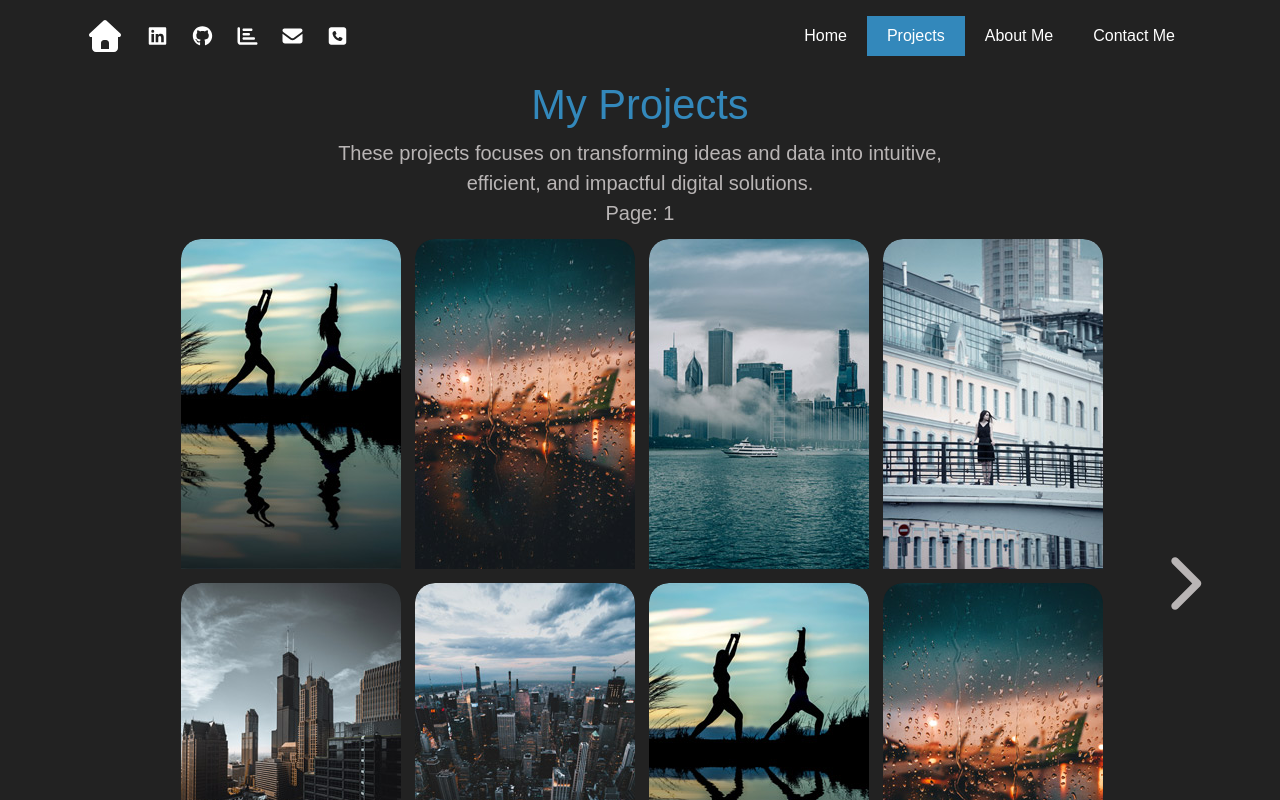
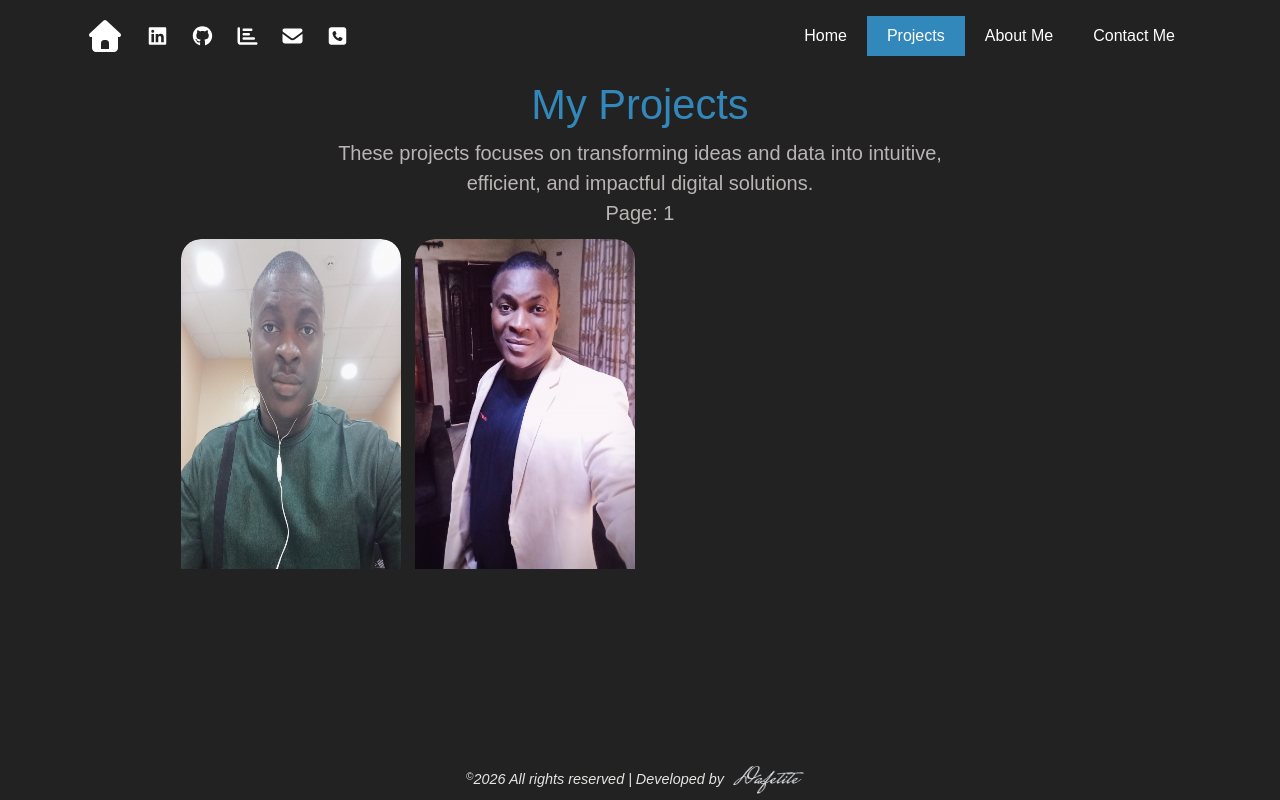
Before and after one commit to DafetiteOgaga/mayowa_adeniyi, a React (Create React App) app in the folder adeniyimayowa/: page /projects in a window 1280 px wide. Shown: the top 800 px of the page. Built offline with nearby package versions, Linux system fonts and the light colour scheme; a web font is replaced by a local one.

Commit message:
entry.js: reduced dummy projects to 2

```diff
--- a/adeniyimayowa/src/entry/entry.js
+++ b/adeniyimayowa/src/entry/entry.js
@@ -21,17 +21,14 @@ const experiences = [
     {
         title: "Senior Business Intelligence Analyst",
         company: "Federated Co-operatives Limited - Regina, SK ",
-        // duties: "Praesent sed pharetra lorem, blandit convallis mi. Aenean ornare elit ac metus lacinia, sed iaculis nibh semper. Pellentesque est urna."
     },
     {
         title: "Product Data Analyst",
         company: "Maven Analytics - Florida, U.S.A",
-        // duties: "Praesent sed pharetra lorem, blandit convallis mi. Aenean ornare elit ac metus lacinia, sed iaculis nibh semper. Pellentesque est urna."
     },
 	{
         title: "Data Analyst",
         company: "Lagos State Data community",
-        // duties: "Praesent sed pharetra lorem, blandit convallis mi. Aenean ornare elit ac metus lacinia, sed iaculis nibh semper. Pellentesque est urna."
     },
 ]
 
@@ -88,6 +85,7 @@ const certifications = [
     },
 ]
 
+// stack
 const stack = [
 	"SQL", "Tableau", "Python", "R", "Power BI", "Excel",
 ]
@@ -114,9 +112,10 @@ const professionalSummary = `
 
 
 //  projects
+// note that the link for each must be to the spcific project (on tableau or anywhere it is hosted) referenced
 const projects = [
 	{
-		image: getImage("gallery-tn-01.jpg"),
+		image: getImage("mayor.jpg"),
 		title: "Exercise!",
 		body: `Proin enim orci, tincidunt quis suscipit in, placerat nec est.
 				Vestibulum posuere faucibus posuere. Quisque aliquam velit eget
@@ -125,160 +124,8 @@ const projects = [
 		link: "https://public.tableau.com/app/profile/adeniyi.emmanuel7932/vizzes"
 	},
 	{
-		image: getImage("gallery-tn-02.jpg"),
+		image: getImage("mayor2.jpg"),
 		title: "Second Image",
-		body: `Proin enim orci, tincidunt quis suscipit in, placerat nec est.
-				Vestibulum posuere faucibus posuere. Quisque aliquam velit eget
-				leo blandit egestas. Nulla id posuere felis, quis tristique nulla.`,
-		link: "https://public.tableau.com/app/profile/adeniyi.emmanuel7932/vizzes"
-	},
-	{
-		image: getImage("gallery-tn-03.jpg"),
-		title: "Sea View",
-		body: `Proin enim orci, tincidunt quis suscipit in, placerat nec est.
-				Vestibulum posuere faucibus posuere. Quisque aliquam velit eget
-				leo blandit egestas. Nulla id posuere felis, quis tristique nulla.`,
-		link: "https://public.tableau.com/app/profile/adeniyi.emmanuel7932/vizzes"
-	},
-	{
-		image: getImage("gallery-tn-04.jpg"),
-		title: "Thoughts",
-		body: `Proin enim orci, tincidunt quis suscipit in, placerat nec est.
-				Vestibulum posuere faucibus posuere. Quisque aliquam velit eget
-				leo blandit egestas. Nulla id posuere felis, quis tristique nulla.`,
-		link: "https://public.tableau.com/app/profile/adeniyi.emmanuel7932/vizzes"
-	},
-	{
-		image: getImage("gallery-tn-05.jpg"),
-		title: "Workstation",
-		body: `Proin enim orci, tincidunt quis suscipit in, placerat nec est.
-				Vestibulum posuere faucibus posuere. Quisque aliquam velit eget
-				leo blandit egestas. Nulla id posuere felis, quis tristique nulla.`,
-		link: "https://public.tableau.com/app/profile/adeniyi.emmanuel7932/vizzes"
-	},
-	{
-		image: getImage("gallery-tn-06.jpg"),
-		title: "The City",
-		body: `Proin enim orci, tincidunt quis suscipit in, placerat nec est.
-				Vestibulum posuere faucibus posuere. Quisque aliquam velit eget
-				leo blandit egestas. Nulla id posuere felis, quis tristique nulla.`,
-		link: "https://public.tableau.com/app/profile/adeniyi.emmanuel7932/vizzes"
-	},
-	{
-		image: getImage("gallery-tn-01.jpg"),
-		title: "Exercise Time",
-		body: `Proin enim orci, tincidunt quis suscipit in, placerat nec est.
-				Vestibulum posuere faucibus posuere. Quisque aliquam velit eget
-				leo blandit egestas. Nulla id posuere felis, quis tristique nulla.`,
-		link: "https://public.tableau.com/app/profile/adeniyi.emmanuel7932/vizzes"
-	},
-	{
-		image: getImage("gallery-tn-02.jpg"),
-		title: "Image Spot",
-		body: `Proin enim orci, tincidunt quis suscipit in, placerat nec est.
-				Vestibulum posuere faucibus posuere. Quisque aliquam velit eget
-				leo blandit egestas. Nulla id posuere felis, quis tristique nulla.`,
-		link: "https://public.tableau.com/app/profile/adeniyi.emmanuel7932/vizzes"
-	},
-	{
-		image: getImage("gallery-tn-03.jpg"),
-		title: "Exercise Time",
-		body: `Proin enim orci, tincidunt quis suscipit in, placerat nec est.
-				Vestibulum posuere faucibus posuere. Quisque aliquam velit eget
-				leo blandit egestas. Nulla id posuere felis, quis tristique nulla.`,
-		link: "https://public.tableau.com/app/profile/adeniyi.emmanuel7932/vizzes"
-	},
-	{
-		image: getImage("gallery-tn-04.jpg"),
-		title: "Image Spot",
-		body: `Proin enim orci, tincidunt quis suscipit in, placerat nec est.
-				Vestibulum posuere faucibus posuere. Quisque aliquam velit eget
-				leo blandit egestas. Nulla id posuere felis, quis tristique nulla.`,
-		link: "https://public.tableau.com/app/profile/adeniyi.emmanuel7932/vizzes"
-	},
-	{
-		image: getImage("gallery-tn-05.jpg"),
-		title: "Workstation",
-		body: `Proin enim orci, tincidunt quis suscipit in, placerat nec est.
-				Vestibulum posuere faucibus posuere. Quisque aliquam velit eget
-				leo blandit egestas. Nulla id posuere felis, quis tristique nulla.`,
-		link: "https://public.tableau.com/app/profile/adeniyi.emmanuel7932/vizzes"
-	},
-	{
-		image: getImage("gallery-tn-06.jpg"),
-		title: "The City",
-		body: `Proin enim orci, tincidunt quis suscipit in, placerat nec est.
-				Vestibulum posuere faucibus posuere. Quisque aliquam velit eget
-				leo blandit egestas. Nulla id posuere felis, quis tristique nulla.`,
-		link: "https://public.tableau.com/app/profile/adeniyi.emmanuel7932/vizzes"
-	},
-	{
-		image: getImage("gallery-tn-01.jpg"),
-		title: "Exercise Time",
-		body: `Proin enim orci, tincidunt quis suscipit in, placerat nec est.
-				Vestibulum posuere faucibus posuere. Quisque aliquam velit eget
-				leo blandit egestas. Nulla id posuere felis, quis tristique nulla.`,
-		link: "https://public.tableau.com/app/profile/adeniyi.emmanuel7932/vizzes"
-	},
-	{
-		image: getImage("gallery-tn-02.jpg"),
-		title: "Image Spot",
-		body: `Proin enim orci, tincidunt quis suscipit in, placerat nec est.
-				Vestibulum posuere faucibus posuere. Quisque aliquam velit eget
-				leo blandit egestas. Nulla id posuere felis, quis tristique nulla.`,
-		link: "https://public.tableau.com/app/profile/adeniyi.emmanuel7932/vizzes"
-	},
-	{
-		image: getImage("gallery-tn-03.jpg"),
-		title: "Exercise Time",
-		body: `Proin enim orci, tincidunt quis suscipit in, placerat nec est.
-				Vestibulum posuere faucibus posuere. Quisque aliquam velit eget
-				leo blandit egestas. Nulla id posuere felis, quis tristique nulla.`,
-		link: "https://public.tableau.com/app/profile/adeniyi.emmanuel7932/vizzes"
-	},
-	{
-		image: getImage("gallery-tn-04.jpg"),
-		title: "Image Spot",
-		body: `Proin enim orci, tincidunt quis suscipit in, placerat nec est.
-				Vestibulum posuere faucibus posuere. Quisque aliquam velit eget
-				leo blandit egestas. Nulla id posuere felis, quis tristique nulla.`,
-		link: "https://public.tableau.com/app/profile/adeniyi.emmanuel7932/vizzes"
-	},
-	{
-		image: getImage("gallery-tn-05.jpg"),
-		title: "Workstation",
-		body: `Proin enim orci, tincidunt quis suscipit in, placerat nec est.
-				Vestibulum posuere faucibus posuere. Quisque aliquam velit eget
-				leo blandit egestas. Nulla id posuere felis, quis tristique nulla.`,
-		link: "https://public.tableau.com/app/profile/adeniyi.emmanuel7932/vizzes"
-	},
-	{
-		image: getImage("gallery-tn-06.jpg"),
-		title: "The City",
-		body: `Proin enim orci, tincidunt quis suscipit in, placerat nec est.
-				Vestibulum posuere faucibus posuere. Quisque aliquam velit eget
-				leo blandit egestas. Nulla id posuere felis, quis tristique nulla.`,
-		link: "https://public.tableau.com/app/profile/adeniyi.emmanuel7932/vizzes"
-	},
-	{
-		image: getImage("gallery-tn-01.jpg"),
-		title: "Image Spot",
-		body: `Proin enim orci, tincidunt quis suscipit in, placerat nec est.
-				Vestibulum posuere faucibus posuere. Quisque aliquam velit eget
-				leo blandit egestas. Nulla id posuere felis, quis tristique nulla.`,
-		link: "https://public.tableau.com/app/profile/adeniyi.emmanuel7932/vizzes"
-	},
-	{
-		image: getImage("gallery-tn-02.jpg"),
-		title: "Workstation",
-		body: `Proin enim orci, tincidunt quis suscipit in, placerat nec est.
-				Vestibulum posuere faucibus posuere. Quisque aliquam velit eget
-				leo blandit egestas. Nulla id posuere felis, quis tristique nulla.`,
-		link: "https://public.tableau.com/app/profile/adeniyi.emmanuel7932/vizzes"
-	},
-	{
-		image: getImage("gallery-tn-03.jpg"),
-		title: "The City",
 		body: `Proin enim orci, tincidunt quis suscipit in, placerat nec est.
 				Vestibulum posuere faucibus posuere. Quisque aliquam velit eget
 				leo blandit egestas. Nulla id posuere felis, quis tristique nulla.`,
```
